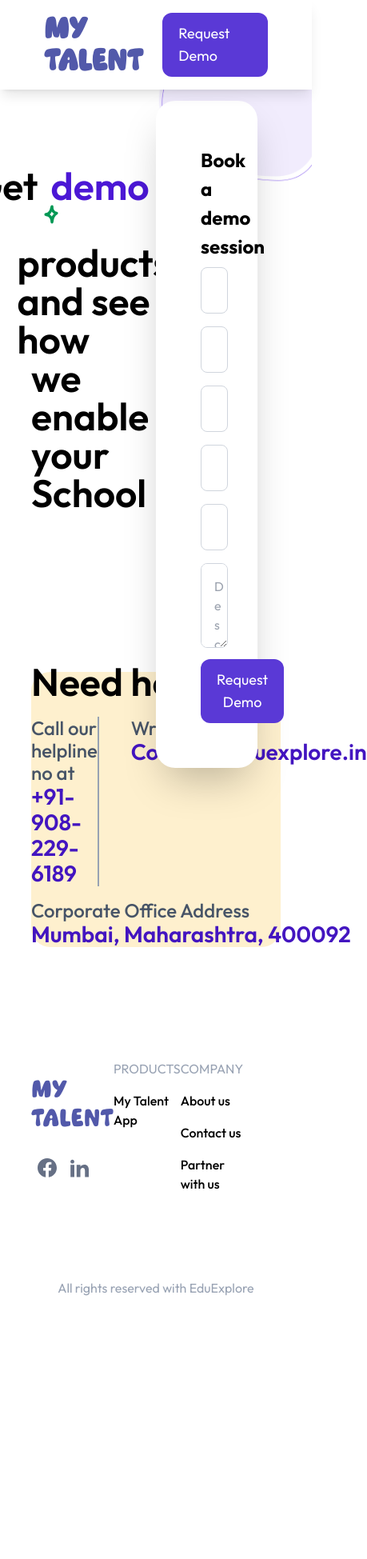
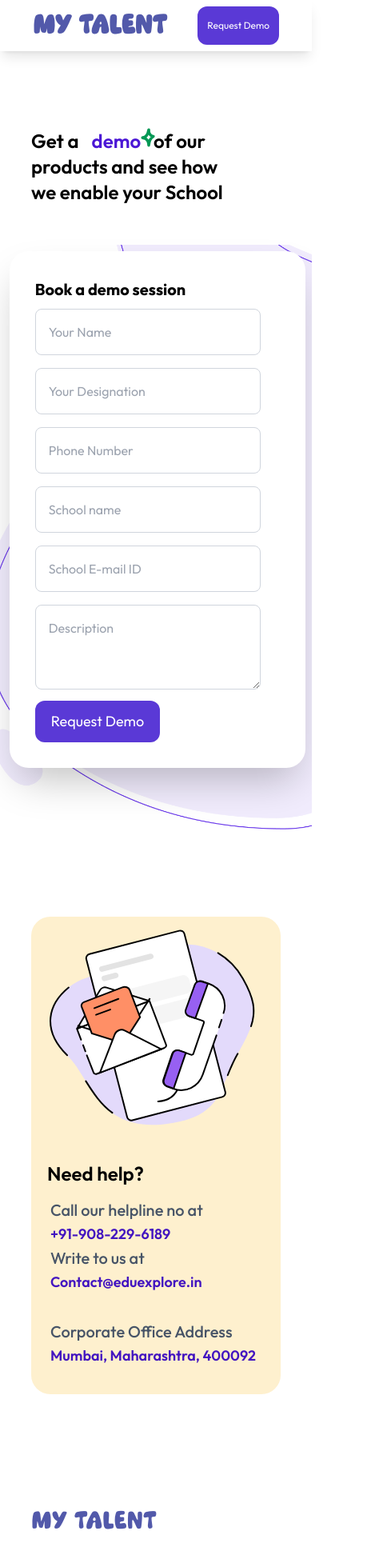
Before and after one commit to Niti9/eduexplore, a Next.js app: page / in a window 390 px wide. Shown: the top 1949 px of the page at 80% size, 459 px wide, since content can reach past the window. Before the commit the page ends 1658 px from the top, so only its background shows below. Built offline with nearby package versions, Linux system fonts and the light colour scheme.

Commit message:
second commit with some responsiveness

```diff
--- a/app/page.js
+++ b/app/page.js
@@ -8,11 +8,14 @@ export default function Home() {
   return (
     <>
       <Navbar />
-      <section className="grid grid-cols-2 -mt-28 text-black bg-white ">
+      {/*for laptop  */}
+      <section className="grid  grid-cols-1 md:grid-cols-2 -mt-28 text-black bg-white ">
         <DemoText />
 
         <DemoFormSide />
       </section>
+
+
       <NeedHelp/>
       <Footer/>
 
--- a/components/Contact.jsx
+++ b/components/Contact.jsx
@@ -5,7 +5,8 @@ import Image from "next/image";
 import { useFormState } from "react-dom";
 import { handleFormSubmit } from "@/app/Actions/formAction";
 import { ToastContainer, toast } from "react-toastify";
-import "react-toastify/dist/ReactToastify.css";
+
+// import "react-toastify/dist/ReactToastify.css";
 
 function Contact() {
 
@@ -35,7 +36,7 @@ function Contact() {
   return (
    <>
    <ToastContainer position="top-center" />
-    <div className='min-h-[300px] p-14  '>
+    {/* <div className='min-h-[300px] p-14  '>
     <form ref={formRef} action={formAction}>
 
           <h2 className='text-[1.5em] text-md font-bold '> Book a demo session </h2>
@@ -82,6 +83,58 @@ function Contact() {
    '> Request Demo </button>
        </form>
 
+        </div> */}
+
+
+        {/* for mobile */}
+        <div id="demo" className='min-h-[300px]  p-8 md:p-14'>
+    <form ref={formRef} action={formAction}>
+
+          <h2 className='text-xl leading-8 md:text-[1.5em] text-md font-bold '> Book a demo session </h2>
+          <input className='p-4  border border-solid border-[#d0d5dd] w-[92%] my-2 rounded-lg '
+          type='text'
+          placeholder='Your Name'
+          id="name"
+          name="name"
+          required/>
+          <input className='p-4  border border-solid border-[#d0d5dd] w-[92%] my-2 rounded-lg '
+          type='text'
+          placeholder='Your Designation'
+          id="designation"
+          name="designation"
+          required/>
+          <input className='p-4  border border-solid border-[#d0d5dd] w-[92%] my-2 rounded-lg '
+          type='text'
+          id='phone'
+          name='phone'
+          placeholder='Phone Number'
+          required/>
+          <input className='p-4  border border-solid border-[#d0d5dd] w-[92%] my-2 rounded-lg '
+          type='text'
+          id="schoolName"
+          name="schoolName"
+          placeholder='School name'
+          required/>
+          <input className='p-4  border border-solid border-[#d0d5dd] w-[92%] my-2 rounded-lg '
+          type='email'
+          placeholder='School E-mail ID'
+          id="email"
+          name="email"
+          required/>
+          <textarea  className='p-4  border border-solid border-[#d0d5dd]
+           w-[92%] my-2 rounded-lg '
+          placeholder='Description'
+          type="text"
+          id="description"
+          name="description"
+          rows={3}
+          required
+          />
+          <button className='border-none
+    bg-[#5a39d6] py-3 px-5 rounded-xl  text-lg text-white
+   '> Request Demo </button>
+       </form>
+
         </div>
    </>
   )
--- a/components/DemoFormSide.jsx
+++ b/components/DemoFormSide.jsx
@@ -5,12 +5,15 @@ import Contact from './Contact'
 function DemoFormSide() {
   return (
    <>
-     <div className=" ">
-       <div className="relative text-right min-h-[840px] ">
+     <div className="  mt-[50px] md:mt-0 ">
+       <div className="relative text-right min-h-[840px]  ">
 
-          <img className='w-full' src="/formBg.png" alt='form-bg'/>
-       <div className=' shadow-2xl rounded-3xl w-[65%] bg-white
-       m-auto absolute top-[15%] text-left'>
+          <img className='w-full md:flex hidden' src="/formBg.png" alt='form-bg'/>
+          <img className='w-full flex md:hidden' src="/formBgMobile.png" alt='form-bg'/>
+
+       <div className=' shadow-2xl rounded-3xl w-[95%] sm:w-[85%] xl:w-[65%] bg-white
+       m-auto absolute top-[1%] left-[3%]  md:left-0  md:top-[15%]
+        text-left'>
 
        <Contact/>
         </div>
--- a/components/DemoText.jsx
+++ b/components/DemoText.jsx
@@ -4,9 +4,9 @@ function DemoText() {
   return (
     <>
          <div className="
-        flex flex-col items-center mt-52 ml-[20%]
+        flex flex-col items-start  w-[90%] md:items-center mt-52 ml-auto
      ">
-      <h1 className="font-semibold font-sans text-5xl flex  ">
+      <h1 className="font-semibold font-sans text-2xl sm:text-3xl  md:text-4xl  lg:text-5xl flex  ">
         Get a
         <span className="relative px-2  ">
           <span className="text-[#4b17d5]  px-2 ">
@@ -17,10 +17,10 @@ function DemoText() {
         </span>
         of our
       </h1>
-      <h1 className="font-semibold font-sans text-5xl flex ">
+      <h1 className="font-semibold font-sans text-2xl sm:text-3xl  md:text-4xl  lg:text-5xl flex ">
         products and see how
       </h1>
-      <h1 className="font-semibold font-sans text-5xl flex ">
+      <h1 className="font-semibold font-sans text-2xl sm:text-3xl  md:text-4xl  lg:text-5xl flex ">
         we enable your School
       </h1>
       </div>
--- a/components/Footer.jsx
+++ b/components/Footer.jsx
@@ -3,7 +3,7 @@ import Link from "next/link";
 function Footer() {
   return (
     <>
-      <div className="w-[80%] m-auto  grid  grid-cols-[1fr_1fr_1fr] py-[70px] px-0 ">
+      <div className="w-[80%] m-auto  grid  md:grid-cols-[1fr_1fr_1fr] py-[70px] px-0 pb-8 md:pb-0">
         <div className="flex flex-col items-start justify-center ">
           {/* <img src="/mainLogo.png" alt="main-logo" /> */}
           <div className="powerSmurf text-[#5259AA] text-3xl  cursor-pointer">
@@ -26,7 +26,7 @@ function Footer() {
             </Link>
           </div>
         </div>
-        <div className="flex  place-content-between  ">
+        <div className="flex  place-content-between  pt-8 md:pt-0">
           <div>
               <p className="text-[#98a2b3] text-[1em]">PRODUCTS</p>
               <ul className="list-none font-medium">
--- a/components/Navbar.jsx
+++ b/components/Navbar.jsx
@@ -1,16 +1,16 @@
 
 
 import React from 'react'
-
+import Link from 'next/link';
 function Navbar() {
   return (
     <>
     <header className="sticky top-0 z-10 bg-white block shadow-lg">
-        <div className="mx-auto flex items-center p-4  w-4/5">
+        <div className="mx-auto flex items-center px-[2px] py-2 md:p-4  w-4/5">
           <div className="">
 
           {/* <img  className="w-48 h-full " src="/mainLogo.png" alt="main-logo"  /> */}
-          <div className='powerSmurf text-[#5259AA] text-4xl  cursor-pointer font-bold'>My Talent</div>
+          <div className='powerSmurf text-[#5259AA] text-[32px] sm:text-4xl  cursor-pointer font-bold'>My Talent</div>
 
           </div>
 
@@ -18,11 +18,13 @@ function Navbar() {
           <div className="flex-1"/>
 
 
+          <Link href="#demo" >
           <div  className="  flex items-center border-none bg-[#5a39d6]
-           text-white px-5 py-3  text-lg rounded-xl">
+           text-white px-3 py-4 md:px-5 md:py-3  text-xs  sm:text-lg rounded-xl">
 
             Request Demo
           </div>
+          </Link>
 
         </div>
       </header>
--- a/components/NeedHelp.jsx
+++ b/components/NeedHelp.jsx
@@ -1,41 +1,99 @@
-import React from 'react'
+import React from "react";
 
 function NeedHelp() {
   return (
     <>
-    <section className="grid grid-cols-[1fr_1.5fr] bg-[#fef0ce] rounded-3xl w-[80%] m-auto mb-[70px]">
-        <div className='flex justify-center'>
-
-
-<img className='overflow-clip    scale-[1.2] -translate-y-4' src="/needHelp.svg" alt="needHelp"/>
-
-
-
+    {/* for laptop screen */}
+      {/* <section className="grid grid-cols-[1fr_1.5fr] bg-[#fef0ce] rounded-3xl w-[80%] m-auto mb-[70px]">
+        <div className="flex justify-center">
+          <img
+            classsName="overflow-clip    scale-[1.2] -translate-y-4"
+            src="/needHelp.svg"
+            alt="needHelp"
+          />
         </div>
-        <div className='flex flex-col justify-center'>
-            <h1 className='font-semibold text-5xl leading-6 mb-8 '>
-                Need help?
-            </h1>
-            <div className='grid grid-cols-[2fr_0fr_2fr_1fr]'>
+        <div className="flex flex-col justify-center">
+          <h1 className="font-semibold text-5xl leading-6 mb-8 ">Need help?</h1>
+          <div className="grid grid-cols-[2fr_0fr_2fr_1fr]">
             <div>
-                    <p className='text-2xl leading-7 text-[#475467] font-medium'> Call our helpline no at </p>
-                    <h3 className='text-[#4315c0] font-semibold leading-8 text-[28px] '>+91-908-229-6189</h3>
+              <p className="text-2xl leading-7 text-[#475467] font-medium">
+                {" "}
+                Call our helpline no at{" "}
+              </p>
+              <h3 className="text-[#4315c0] font-semibold leading-8 text-sm md:text-lg xl:text-[28px] ">
+                +91-908-229-6189
+              </h3>
             </div>
-                <div className='border-r-2 border-r-solid border-r-[#98a2b3]'/>
-                <div className='ml-10'>
-                <p className='text-2xl leading-7 text-[#475467] font-medium'> Write to us at </p>
-                <h3 className='text-[#4315c0] font-semibold leading-8 text-[28px] '>Contact@eduexplore.in</h3>
-
+            <div className="border-r-2 border-r-solid border-r-[#98a2b3]" />
+            <div className="ml-10">
+              <p className="text-2xl leading-7 text-[#475467] font-medium">
+                {" "}
+                Write to us at{" "}
+              </p>
+              <h3 className="text-[#4315c0] font-semibold leading-8 text-sm md:text-lg xl:text-[28px] ">
+                Contact@eduexplore.in
+              </h3>
             </div>
           </div>
-            <div className='mt-4'>
-                <p className='text-2xl leading-7 text-[#475467] font-medium'>Corporate Office Address </p>
-                <h3 className='text-[#4315c0] font-semibold leading-8 text-[28px] '>Mumbai, Maharashtra, 400092</h3>
+          <div className="mt-4">
+            <p className="text-2xl leading-7 text-[#475467] font-medium">
+              Corporate Office Address{" "}
+            </p>
+            <h3 className="text-[#4315c0] font-semibold leading-8 text-sm md:text-lg xl:text-[28px] ">
+              Mumbai, Maharashtra, 400092
+            </h3>
+          </div>
+        </div>
+      </section> */}
+
+      {/* for mobile  */}
+       <section className="grid md:grid-cols-[1fr_1.5fr] bg-[#fef0ce]
+       rounded-3xl w-[80%] m-auto mb-[70px]
+       ">
+        <div className="flex justify-center">
+          <img
+            classsName="overflow-clip    scale-[1.2] -translate-y-4"
+            src="/needHelp.svg"
+            alt="needHelp"
+          />
+        </div>
+        <div className="flex flex-col justify-center  px-4 md:px-0 py-4 sm:py-0">
+          <h1 className="font-semibold text-2xl md:text-3xl  md:pt-2 lg:pt-0
+           lg:text-4xl pb-1 xl:text-5xl leading-6 xl:mb-8 px-1">Need help?</h1>
+          <div className="grid  sm:grid-cols-[2fr_0fr_2fr_1fr] px-2  py-4 md:py-0">
+            <div>
+              <p className="text-xl lg:text-2xl  leading-7 text-[#475467] font-medium">
+                {" "}
+                Call our helpline no at{" "}
+              </p>
+              <h3 className="text-[#4315c0] font-semibold leading-8 text-lg lg:text-[22px] xl:text-[28px] ">
+                +91-908-229-6189
+              </h3>
+            </div>
+            <div className="border-r-2 border-r-solid border-r-[#98a2b3]" />
+            <div className="sm:ml-10">
+              <p className="text-xl lg:text-2xl leading-7 text-[#475467] font-medium">
+                {" "}
+                Write to us at{" "}
+              </p>
+              <h3 className="text-[#4315c0] font-semibold leading-8 text-lg lg:text-[22px] xl:text-[28px] ">
+                Contact@eduexplore.in
+              </h3>
+            </div>
+          </div>
+          <div className="md:mt-3 lg:mt-4 px-2  py-4 sm:py-2 md:py-0">
+            <p className="text-xl xl:text-2xl leading-7 text-[#475467] font-medium">
+              Corporate Office Address{" "}
+            </p>
+            <h3 className="text-[#4315c0] font-semibold leading-8 text-lg lg:text-[22px] xl:text-[28px] ">
+              Mumbai, Maharashtra, 400092
+            </h3>
           </div>
         </div>
       </section>
+
     </>
-  )
+  );
 }
 
-export default NeedHelp
+export default NeedHelp;
--- a/tailwind.config.js
+++ b/tailwind.config.js
@@ -13,12 +13,12 @@ module.exports = {
       center:true,
       padding:"15px",
     },
-    screens:{
-      sm:'640px',
-      md:'768px',
-      lg:'960px',
-      xl:'1200px'
-    },
+    // screens:{
+    //   sm:'640px',
+    //   md:'768px',
+    //   lg:'960px',
+    //   xl:'1200px'
+    // },
     fontFamily:{
       primary:'var(--font-outfit)',
     },
```
Also changed, not shown: public/formBgMobile.png (added). Lines whose indentation alone changed are shown as unchanged.
